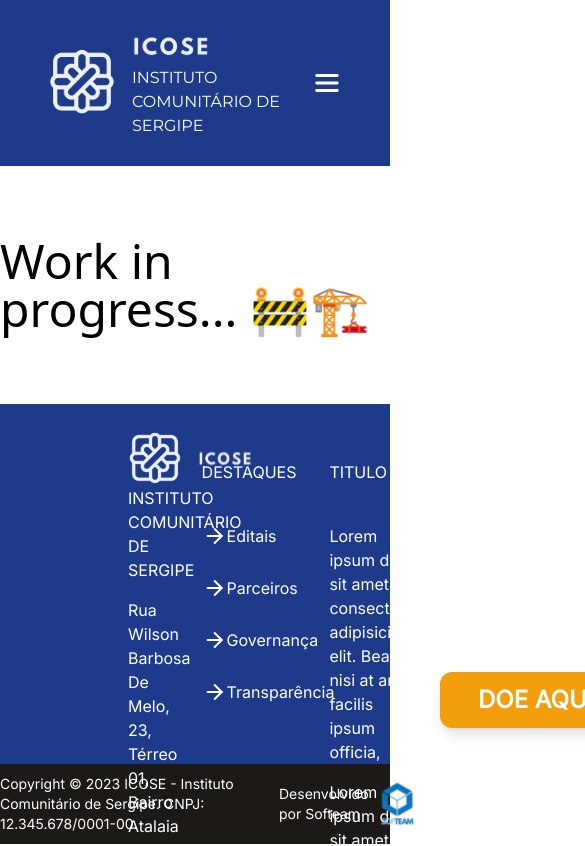
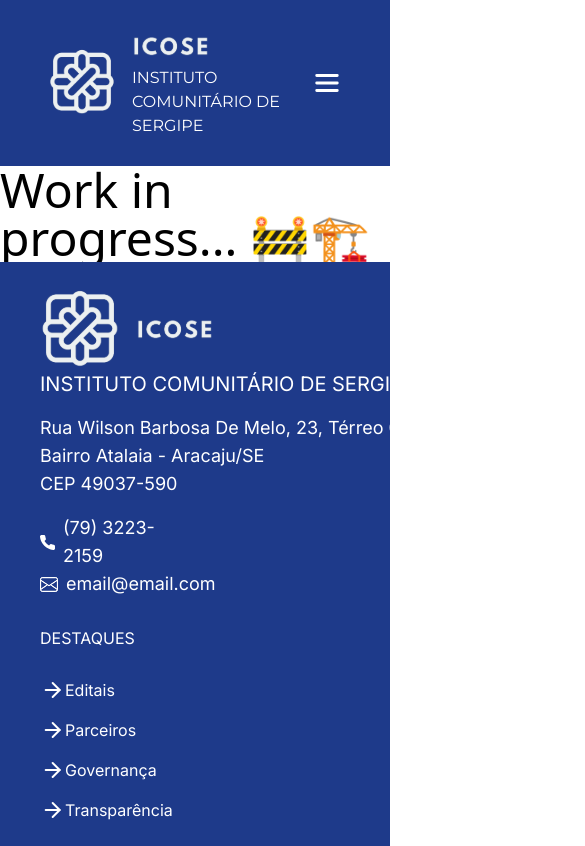
Before and after one commit to softeam-org/icose-web, a React (Vite) app: page / in a window 390 px wide. Shown: the top 846 px of the page, 585 px wide, since content can reach past the window. Built offline with nearby package versions, Linux system fonts and the light colour scheme.

Commit message:
Responsividade do footer

```diff
--- a/src/components/Footer.jsx
+++ b/src/components/Footer.jsx
@@ -1,61 +1,61 @@
-import logoImage from "@/assets/LOGO-ICOSE.svg"
-import logoName from "@/assets/LOGO-ICOSE-NAME.svg"
-import logoSofteam from "@/assets/LOGO-SOFTEAM.svg"
-import tel from "@/assets/tel.svg"
-import email from "@/assets/email.svg"
-import arrow from "@/assets/arrow-right.svg"
+import logoImage from "../assets/LOGO-ICOSE.svg"
+import logoName from "../assets/LOGO-ICOSE-NAME.svg"
+import logoSofteam from "../assets/LOGO-SOFTEAM.svg"
+import tel from "../assets/tel.svg"
+import email from "../assets/email.svg"
+import arrow from "../assets/arrow-right.svg"
 
 function Footer() {
   return (
     <footer className="bg-standard-blue">
-      <div className="mx-32 mb-10 flex flex-row gap-5 h-80">
+      <div className="flex mx-10 mb-10 xl:mx-32 flex-col xl:flex-row">
         <div className="font-inter text-white w-2/5">
           <div className="flex mt-7 gap-4">
-            <img src={logoImage} alt="Logo Icose"/>
+            <img src={logoImage} alt="Logo Icose" className="h-20 xl:h-16"/>
             <img src={logoName} alt="nome Icose"/>
           </div>
-          <h1 className="font-Montserrat text-white">
+          <h1 className="font-Montserrat text-white w-96 xl:w-80 text-xl xl:text-base">
             INSTITUTO COMUNITÁRIO DE SERGIPE
           </h1>
-          <h3 className="mt-4 w-full">
+          <h3 className="mt-4 w-96 xl:w-80 text-lg xl:text-base">
             Rua Wilson Barbosa De Melo, 23, Térreo 01,
             Bairro Atalaia - Aracaju/SE
             <br/>
             CEP 49037-590
           </h3>
-          <h2 className="mt-4 gap-2 flex items-center">
+          <h2 className="mt-4 gap-2 flex items-center text-lg xl:text-base">
             <img src={tel} alt="Simbolo Telefone"/>  (79) 3223-2159
           </h2>
-          <h2 className="flex gap-2 items-center">
+          <h2 className="flex gap-2 items-center text-lg xl:text-base">
             <img src={email} alt="Simbolo Email"/> email@email.com
           </h2>
         </div>
-        <div className="font-inter text-white mt-14 w-80">
+        <div className="font-inter text-white mt-7 xl:mt-14 w-80">
           <div className="Destaques">
             <h2>
               DESTAQUES
             </h2>
-            <div className="mt-10">
+            <div className="mt-7 xl:mt-10">
               <ul>
                 <li className="flex items-center">
                   <img src={arrow} alt="flecha apontando para direita"/> Editais
                 </li>
-                <li className="mt-7 flex items-center">
+                <li className="mt-4 xl:mt-7 flex items-center">
                   <img src={arrow} alt="flecha apontando para direita"/> Parceiros
                 </li>
-                <li className="mt-7 flex items-center">
+                <li className="mt-4 xl:mt-7 flex items-center">
                   <img src={arrow} alt="flecha apontando para direita"/> Governança
                 </li>
-                <li className="mt-7 flex items-center">
+                <li className="mt-4 xl:mt-7 flex items-center">
                   <img src={arrow} alt="flecha apontando para direita"/> Transparência
                 </li>
               </ul>
             </div>
           </div>
         </div>
-        <div className="font-inter text-white mt-14 w-72">
+        <div className="font-inter text-white mt-7 xl:mt-14  w-72">
           <h2>TITULO</h2>
-          <h3 className="Titulo mt-10">
+          <h3 className="Titulo mt-7 xl:mt-10">
             Lorem ipsum dolor sit amet consectetur adipisicing elit.
             Beatae nisi at animi facilis ipsum officia,
           </h3>
@@ -64,23 +64,23 @@ function Footer() {
             Beatae nisi at animi.
           </h3>
         </div>
-        <div className="font-inter text-white mt-14 w-72">
+        <div className="font-inter text-white mt-10 xl:mt-14 w-72">
           <h2>DOE AQUI</h2>
-          <h3 className="Donation mt-10">
+          <h3 className="Donation mmt-7 xl:mt-10">
             Lorem ipsum dolor sit amet consectetur adipisicing elit.
             Beatae nisi at animi facilis ipsum officia,
             sed.
           </h3>
-          <button className="rounded-xl bg-amber-500 h-14 w-48 shadow-lg mt-7 text-2xl font-bold">
+          <button className="rounded-lg bg-amber-500 h-14 w-48 shadow-xl mt-7 text-2xl font-bold">
             DOE AQUI
           </button>
         </div>
       </div>
       <div className="flex bg-stone-900 h-20 font-inter text-white text-sm place-content-center items-center justify-around">
-        <h3>
+        <h3 className='text-xs xl:text-base'>
           Copyright © 2023 ICOSE - Instituto Comunitário de Sergipe. CNPJ: 12.345.678/0001-00
         </h3>
-        <h3 className="flex items-center">
+        <h3 className="flex w-64 items-center text-xs xl:text-base">
           Desenvolvido por Softeam <img src={logoSofteam} alt="Logo Softeam"/>
         </h3>
       </div>
```
